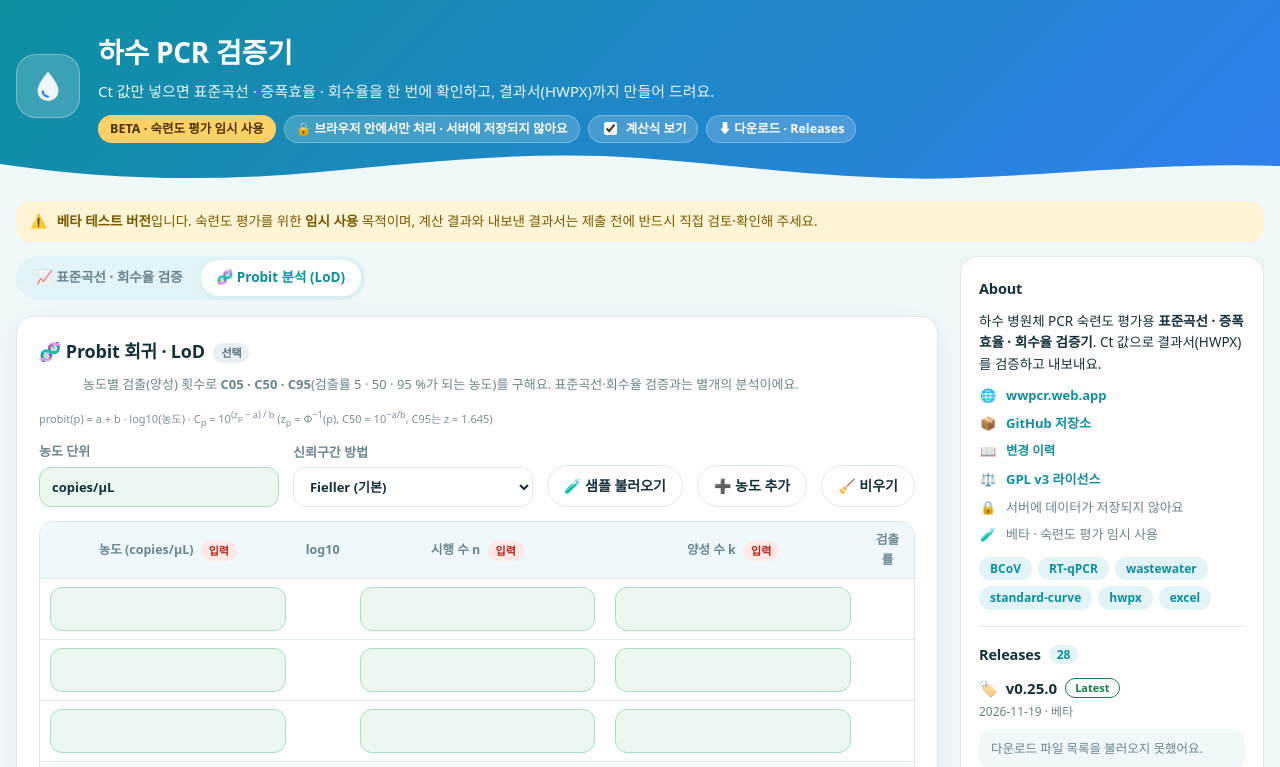
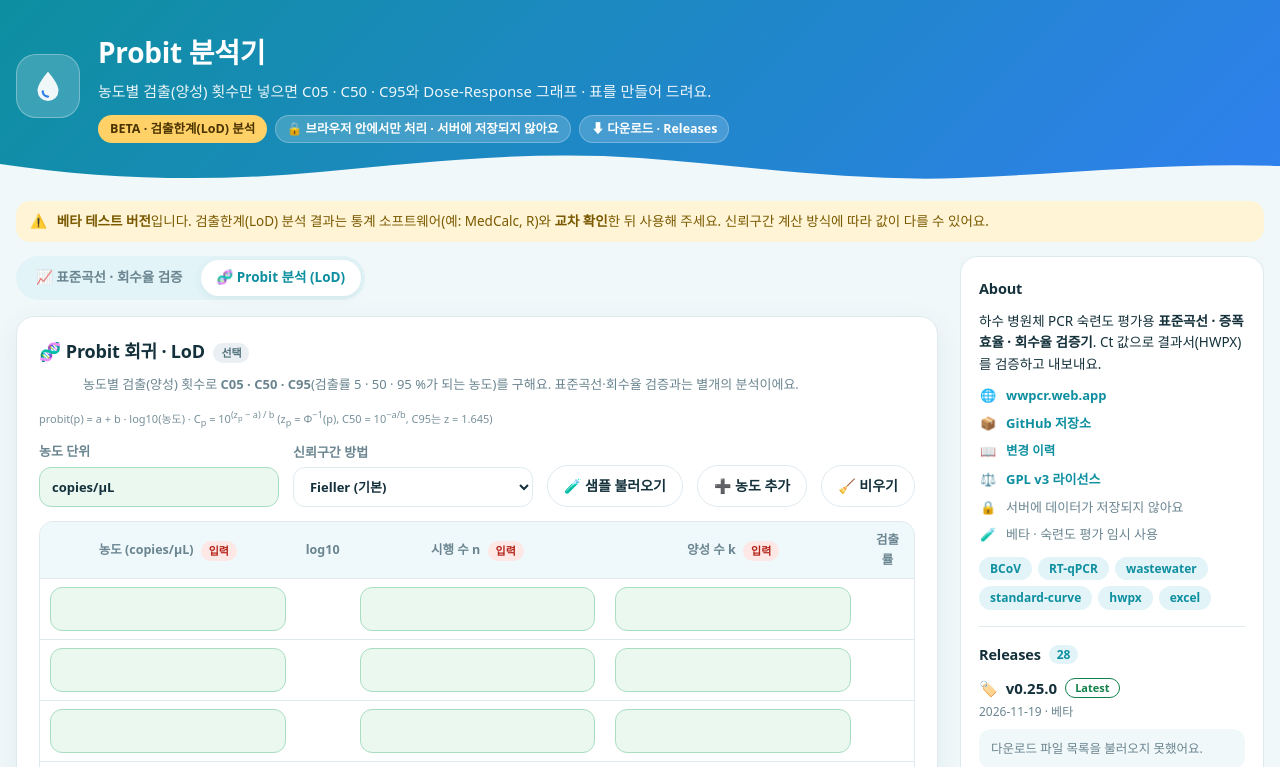
Before and after one commit to CHOICHI-HWAN/WasteWaterPCRValidator, a website with bundled scripts: page public/index.html in a window 1280 px wide. Both pictures are taken after a click on the tab "🧬 Probit 분석 (LoD)". Shown: the top 767 px of the page. Built offline with nearby package versions, Linux system fonts and the light colour scheme; files whose address does not match are found by name.

Commit message:
Probit tab: own header, notice and footer
Co-Authored-By: Claude Sonnet 5.5 <noreply@anthropic.com>

```diff
--- a/public/app.js
+++ b/public/app.js
@@ -666,6 +666,13 @@ function showMenu(m) {
   const pr = m === 'probit';
   $('panelMain').hidden = pr; $('panelProbit').hidden = !pr;
   $('mtMain').classList.toggle('on', !pr); $('mtProbit').classList.toggle('on', pr);
+  const BETA_MAIN = $('betaTxt').innerHTML;
+  showMenu.beta ??= BETA_MAIN; showMenu.title ??= [$('heroTitle').textContent, $('heroSub').textContent];
+  $('heroTitle').textContent = pr ? 'Probit 분석기' : showMenu.title[0];
+  $('heroSub').textContent = pr ? '농도별 검출(양성) 횟수만 넣으면 C05 · C50 · C95와 Dose-Response 그래프 · 표를 만들어 드려요.' : showMenu.title[1];
+  $('fxChip').style.display = pr ? 'none' : ''; $('betaChip').textContent = pr ? 'BETA · 검출한계(LoD) 분석' : 'BETA · 숙련도 평가 임시 사용'; $('footName').hidden = !pr;
+  $('betaTxt').innerHTML = pr ? '<b>베타 테스트 버전</b>입니다. 검출한계(LoD) 분석 결과는 통계 소프트웨어(예: MedCalc, R)와 <b>교차 확인</b>한 뒤 사용해 주세요. 신뢰구간 계산 방식에 따라 값이 다를 수 있어요.' : showMenu.beta;
+  document.title = pr ? 'Probit 분석기' : showMenu.title[0];
   try { history.replaceState(null, '', pr ? '#probit' : location.pathname + location.search); } catch {}
 }
 $('mtMain').addEventListener('click', () => showMenu('main'));
--- a/public/index.html
+++ b/public/index.html
@@ -233,12 +233,12 @@
         <svg width="36" height="36" viewBox="0 0 48 48" fill="none"><path d="M24 5C24 5 10 20.5 10 30a14 14 0 0028 0C38 20.5 24 5 24 5z" fill="#fff" fill-opacity=".92"/><path d="M17 31c0 3.9 3.1 7 7 7" stroke="#2f80ed" stroke-width="3" stroke-linecap="round"/></svg>
       </div>
       <div>
-        <h1>하수 PCR 검증기</h1>
-        <p>Ct 값만 넣으면 표준곡선 · 증폭효율 · 회수율을 한 번에 확인하고, 결과서(HWPX)까지 만들어 드려요.</p>
+        <h1 id="heroTitle">하수 PCR 검증기</h1>
+        <p id="heroSub">Ct 값만 넣으면 표준곡선 · 증폭효율 · 회수율을 한 번에 확인하고, 결과서(HWPX)까지 만들어 드려요.</p>
         <div class="chips">
-          <span class="chip beta">BETA · 숙련도 평가 임시 사용</span>
+          <span class="chip beta" id="betaChip">BETA · 숙련도 평가 임시 사용</span>
           <span class="chip">🔒 브라우저 안에서만 처리 · 서버에 저장되지 않아요</span>
-          <label class="chip sw"><input type="checkbox" id="fxToggle" checked> 계산식 보기</label>
+          <label class="chip sw" id="fxChip"><input type="checkbox" id="fxToggle" checked> 계산식 보기</label>
           <a class="chip" href="#releases" style="text-decoration:none;color:#fff">⬇ 다운로드 · Releases</a>
         </div>
       </div>
@@ -246,7 +246,7 @@
     <svg class="wave" viewBox="0 0 1440 34" preserveAspectRatio="none" aria-hidden="true"><path d="M0 34V14C120 30 240 32 360 22S600 0 720 8s240 24 360 20 240-16 360-12v18z"/></svg>
   </header>
 
-  <div class="betabox" role="note"><span>⚠️</span><span><b>베타 테스트 버전</b>입니다. 숙련도 평가를 위한 <b>임시 사용</b> 목적이며, 계산 결과와 내보낸 결과서는 제출 전에 반드시 직접 검토·확인해 주세요.</span></div>
+  <div class="betabox" role="note"><span>⚠️</span><span id="betaTxt"><b>베타 테스트 버전</b>입니다. 숙련도 평가를 위한 <b>임시 사용</b> 목적이며, 계산 결과와 내보낸 결과서는 제출 전에 반드시 직접 검토·확인해 주세요.</span></div>
 
   <div class="layout">
   <div id="appRoot">
@@ -461,7 +461,7 @@
   </dialog>
 
   <footer class="foot">
-    <span>제작: 치치박사&amp;박박사</span> · <span id="ver"></span> <span class="betatag">BETA</span> · <span>GPL v3</span><br>
+    <span id="footName" hidden>Probit 분석 (LoD) — 농도별 검출률 · C05 / C50 / C95</span><span id="footBy">제작: 치치박사&amp;박박사</span> · <span id="ver"></span> <span class="betatag">BETA</span> · <span>GPL v3</span><br>
     <a href="#" id="aboutOpen">정보 · 서드파티 · 변경 이력</a> ·
     <a href="https://github.com/CHOICHI-HWAN/WasteWaterPCRValidator" target="_blank" rel="noopener">GitHub</a>
   </footer>
```
